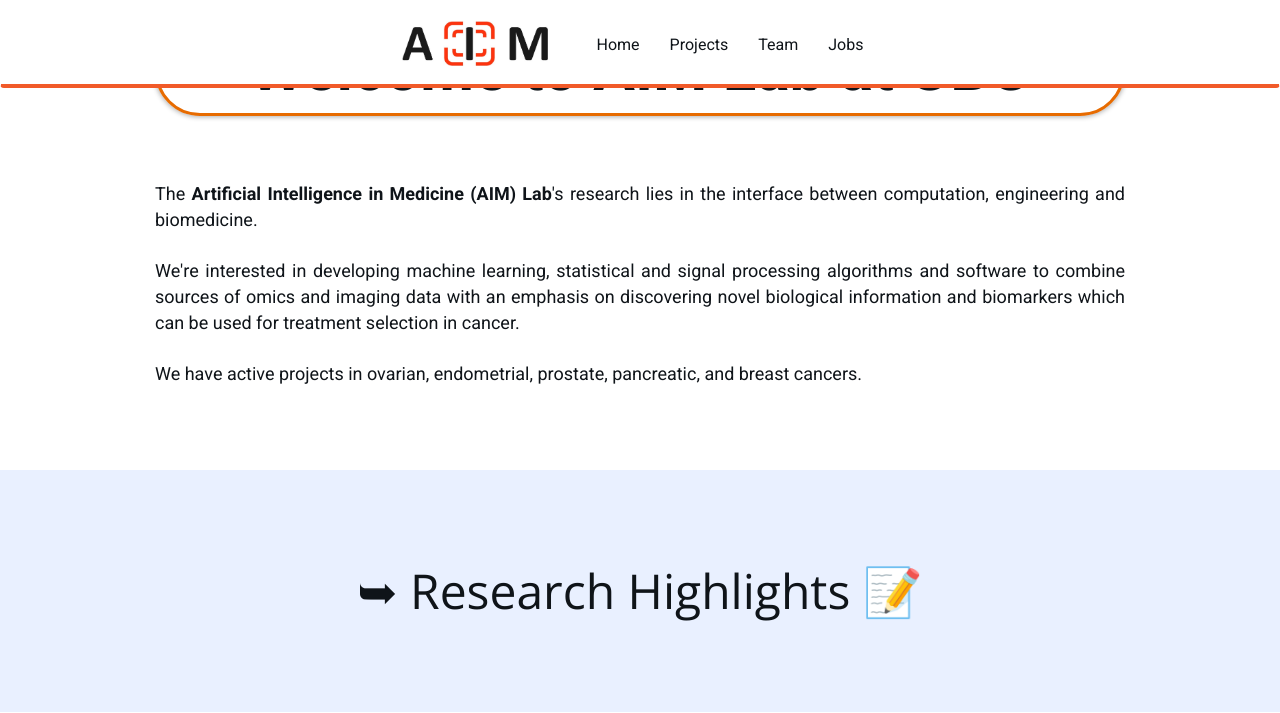
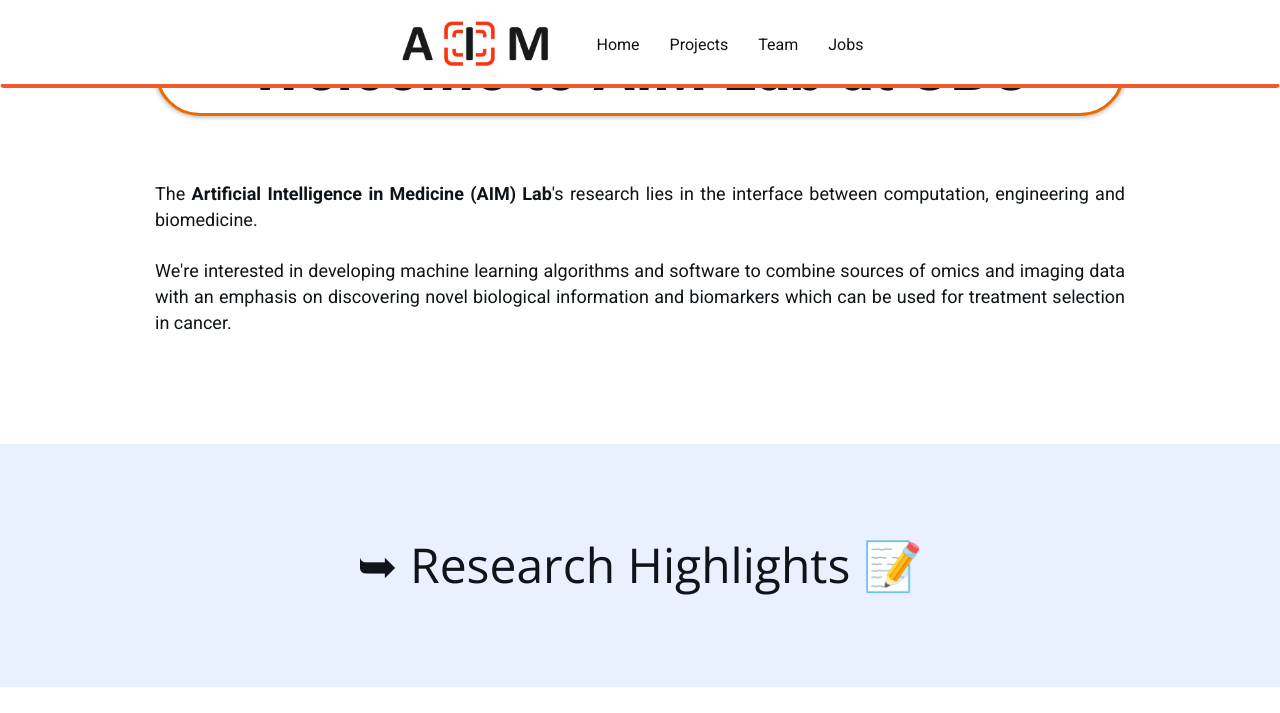
Before and after one commit to AIMLab-UBC/AIMLab-UBC.github.io, a Jekyll site: the page built from _pages/index.md, in a window 1280 px wide and 900 px high, scrolled down 702 px, cut to the strip 0-713 px from the top of the window. Built offline with Jekyll 4.4.1, drawn with Linux system fonts in a browser that asks for light colours; nearby versions of some CDN libraries.

Commit message:
Update index.md

```diff
--- a/_pages/index.md
+++ b/_pages/index.md
@@ -35,9 +35,8 @@ permalink: /
                 <p style="font-size: 18px">
                 The <b>Artificial Intelligence in Medicine (AIM) Lab</b>'s research lies in the interface between computation, engineering and biomedicine.
                 <br><br>
-                We're interested in developing machine learning, statistical and signal processing algorithms and software to combine sources of omics and imaging data with an emphasis on discovering novel biological information and biomarkers which can be used for treatment selection in cancer.
+                We're interested in developing machine learning algorithms and software to combine sources of omics and imaging data with an emphasis on discovering novel biological information and biomarkers which can be used for treatment selection in cancer.
                 <br><br>
-                We have active projects in ovarian, endometrial, prostate, pancreatic, and breast cancers.
                 </p>
             </div>
         </div>
```
